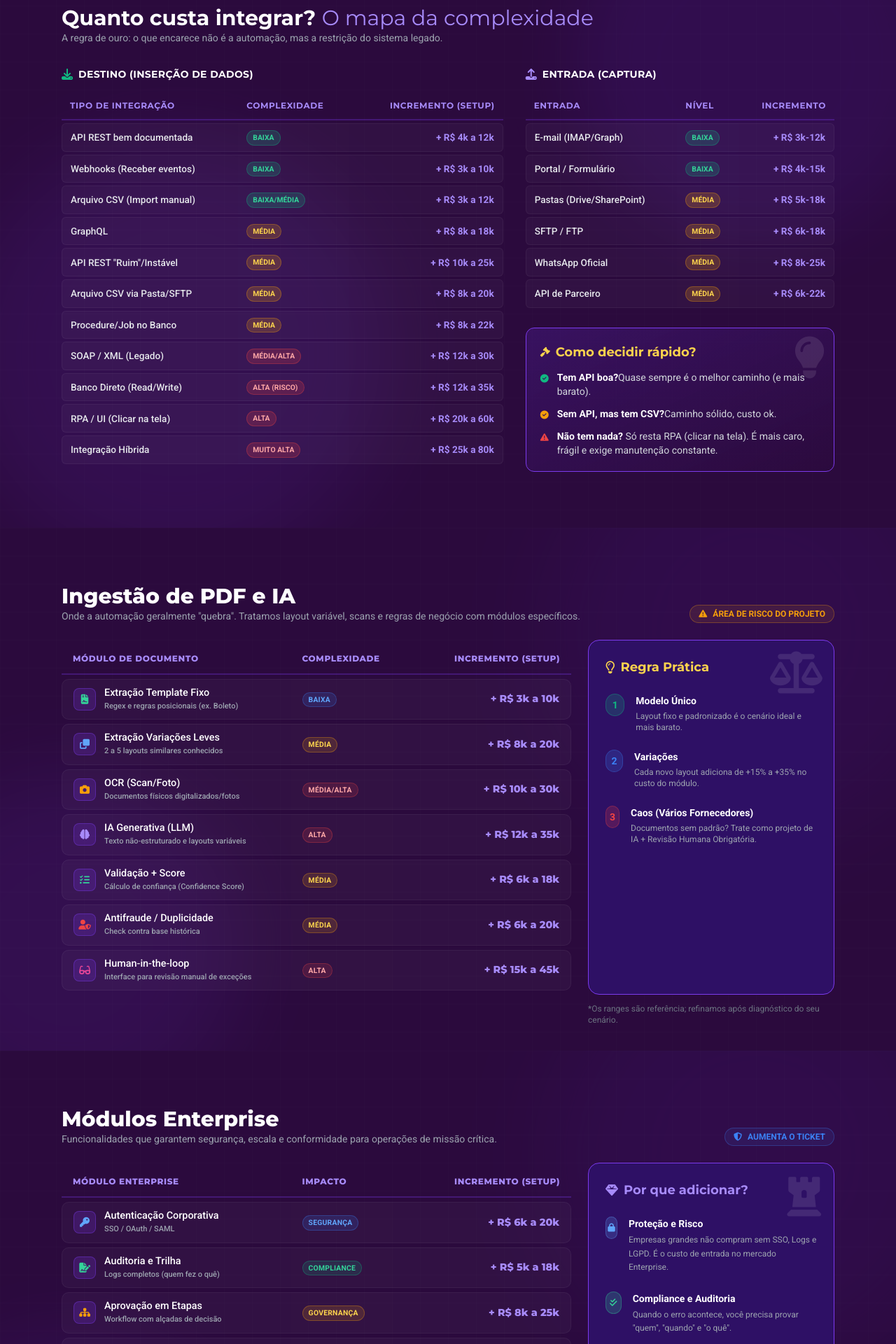
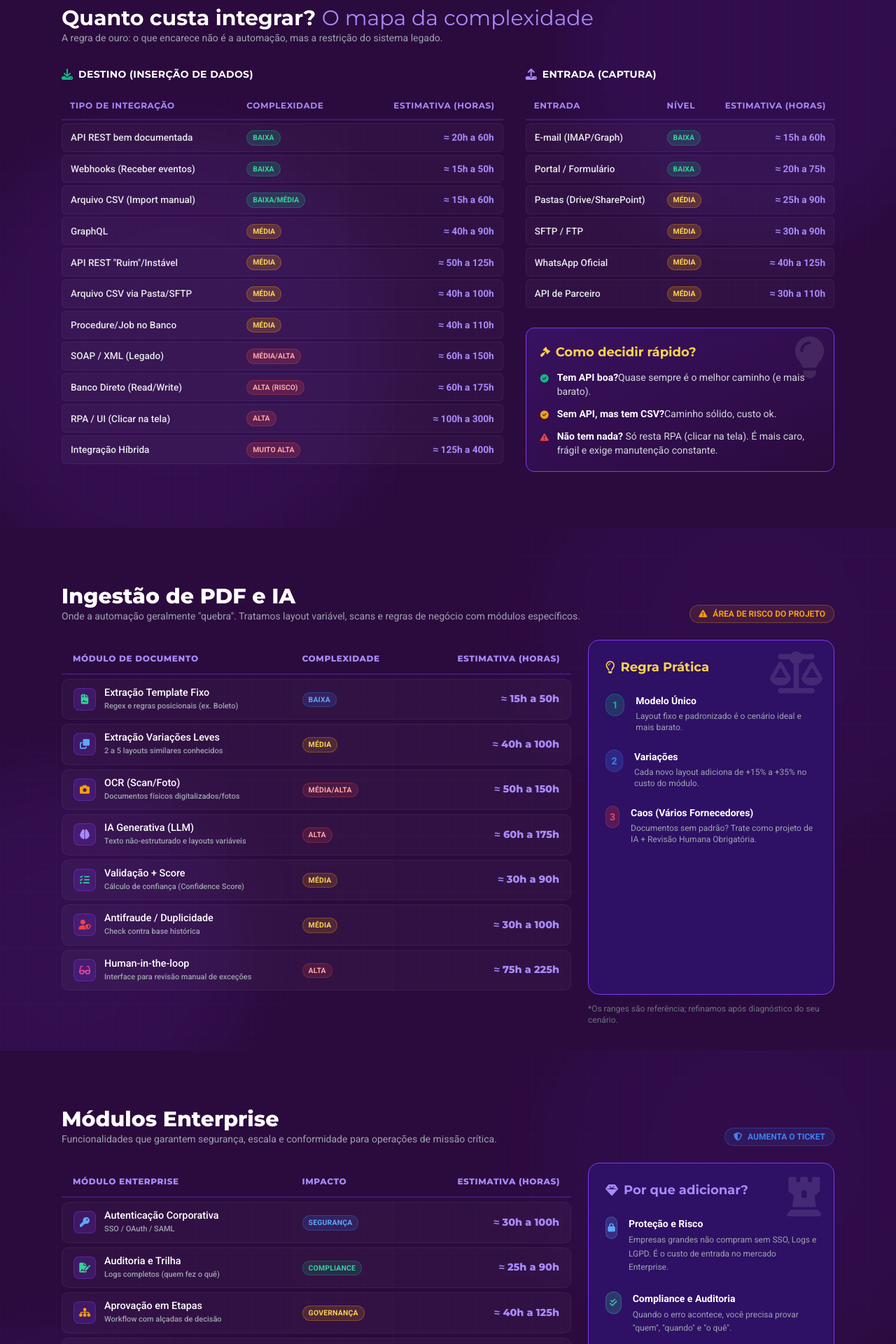
Before and after one commit to Gabrielrxewer/Atlas-Landing, a React (Vite) app: page / in a window 1280 px wide. Shown: the part 3780-5700 px from the top of the page at 70% size. Built offline with nearby package versions, Linux system fonts and the light colour scheme; the HTML template or start-up script is replaced by a standard one.

Commit message:
Show estimated hours in tables instead of removing pricing context

```diff
--- a/src/App.tsx
+++ b/src/App.tsx
@@ -14,8 +14,10 @@ type SectionNode = {
   children?: SectionNode[];
 };
 
-const WHATSAPP_NUMBER = "554991850177";
+const WHATSAPP_NUMBER = "5549991850177";
 const BASE_WHATSAPP_LINK = `https://wa.me/${WHATSAPP_NUMBER}`;
+const DEFAULT_WHATSAPP_MESSAGE =
+  "Olá! Tenho interesse nas soluções de automação + IA da Atlas.AI e gostaria de entender a melhor opção para o meu negócio.";
 
 const formatDate = (value: string) => {
   if (!value) return "";
@@ -28,6 +30,24 @@ const formatDate = (value: string) => {
 const buildWhatsappLink = (message?: string) => {
   if (!message) return BASE_WHATSAPP_LINK;
   return `${BASE_WHATSAPP_LINK}?text=${encodeURIComponent(message)}`;
+};
+
+const estimateHoursLabel = (price: string) => {
+  const matches = Array.from(price.matchAll(/(\d+(?:[.,]\d+)?)k/gi)).map((match) =>
+    Number(match[1].replace(",", "."))
+  );
+
+  if (!matches.length) return "Sob análise";
+
+  const hourlyRate = 200;
+  const convertToHours = (valueInThousands: number) =>
+    Math.round((valueInThousands * 1000) / hourlyRate);
+
+  if (matches.length === 1) {
+    return `≈ ${convertToHours(matches[0])}h`;
+  }
+
+  return `≈ ${convertToHours(matches[0])}h a ${convertToHours(matches[1])}h`;
 };
 
 const ScheduleButton = ({
@@ -52,7 +72,7 @@ const WhatsAppButton = ({
   className: string;
 }) => (
   <a
-    href={BASE_WHATSAPP_LINK}
+    href={buildWhatsappLink(DEFAULT_WHATSAPP_MESSAGE)}
     className={className}
     target="_blank"
     rel="noreferrer"
@@ -866,9 +886,7 @@ const App = () => {
                       <tr>
                         <th style={{ width: "40%" }}>Tipo de Integração</th>
                         <th style={{ width: "25%" }}>Complexidade</th>
-                        <th style={{ width: "35%", textAlign: "right" }}>
-                          Incremento (Setup)
-                        </th>
+                        <th style={{ width: "35%", textAlign: "right" }}>Estimativa (horas)</th>
                       </tr>
                     </thead>
                     <tbody>
@@ -880,7 +898,7 @@ const App = () => {
                               {row.level}
                             </span>
                           </td>
-                          <td style={{ textAlign: "right" }}>{row.price}</td>
+                          <td style={{ textAlign: "right" }}>{estimateHoursLabel(row.price)}</td>
                         </tr>
                       ))}
                     </tbody>
@@ -901,7 +919,7 @@ const App = () => {
                         <tr>
                           <th>Entrada</th>
                           <th>Nível</th>
-                          <th style={{ textAlign: "right" }}>Incremento</th>
+                          <th style={{ textAlign: "right" }}>Estimativa (horas)</th>
                         </tr>
                       </thead>
                       <tbody>
@@ -913,7 +931,7 @@ const App = () => {
                                 {row.level}
                               </span>
                             </td>
-                            <td style={{ textAlign: "right" }}>{row.price}</td>
+                            <td style={{ textAlign: "right" }}>{estimateHoursLabel(row.price)}</td>
                           </tr>
                         ))}
                       </tbody>
@@ -1021,9 +1039,7 @@ const App = () => {
                       <tr>
                         <th style={{ width: "45%" }}>Módulo de Documento</th>
                         <th style={{ width: "20%" }}>Complexidade</th>
-                        <th style={{ width: "35%", textAlign: "right" }}>
-                          Incremento (Setup)
-                        </th>
+                        <th style={{ width: "35%", textAlign: "right" }}>Estimativa (horas)</th>
                       </tr>
                     </thead>
                     <tbody>
@@ -1045,7 +1061,7 @@ const App = () => {
                           <td>
                             <span className={`tag ${row.tagClass}`}>{row.tag}</span>
                           </td>
-                          <td>{row.price}</td>
+                          <td style={{ textAlign: "right" }}>{estimateHoursLabel(row.price)}</td>
                         </tr>
                       ))}
                     </tbody>
@@ -1170,9 +1186,7 @@ const App = () => {
                       <tr>
                         <th style={{ width: "45%" }}>Módulo Enterprise</th>
                         <th style={{ width: "20%" }}>Impacto</th>
-                        <th style={{ width: "35%", textAlign: "right" }}>
-                          Incremento (Setup)
-                        </th>
+                        <th style={{ width: "35%", textAlign: "right" }}>Estimativa (horas)</th>
                       </tr>
                     </thead>
                     <tbody>
@@ -1194,7 +1208,7 @@ const App = () => {
                           <td>
                             <span className={`tag ${row.tagClass}`}>{row.tag}</span>
                           </td>
-                          <td>{row.price}</td>
+                          <td style={{ textAlign: "right" }}>{estimateHoursLabel(row.price)}</td>
                         </tr>
                       ))}
                     </tbody>
@@ -1513,7 +1527,7 @@ const App = () => {
   const handleConfirmSchedule = () => {
     if (!selectedDate) return;
     const formatted = formatDate(selectedDate);
-    const message = `Olá! Gostaria de agendar uma demonstração para ${formatted}.`;
+    const message = `Olá! Tenho interesse nas soluções de automação + IA da Atlas.AI. Gostaria de agendar uma demonstração para ${formatted}. Podem me passar os próximos passos?`;
     window.open(buildWhatsappLink(message), "_blank");
     setIsScheduleOpen(false);
     setSelectedDate("");
```
